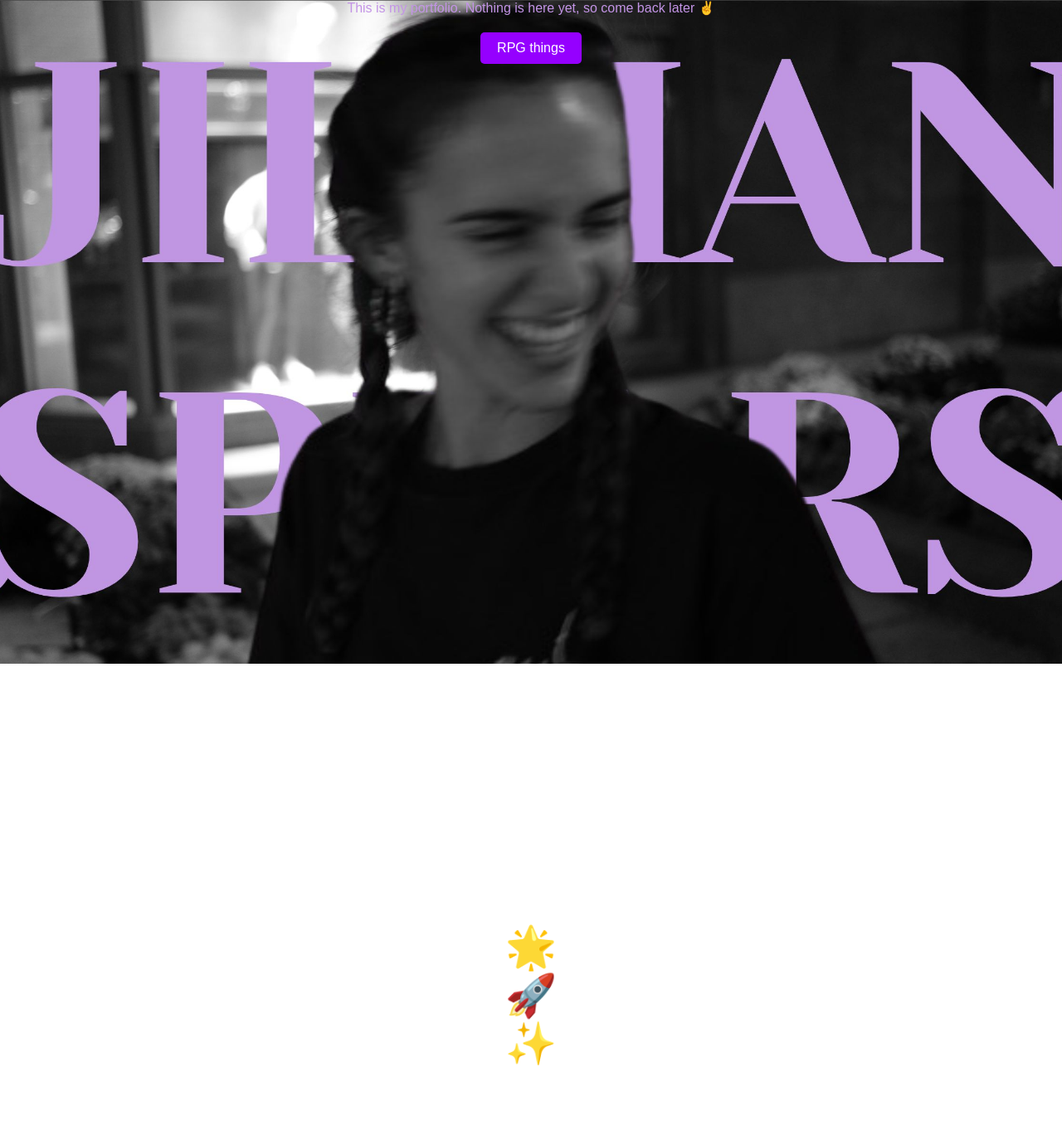
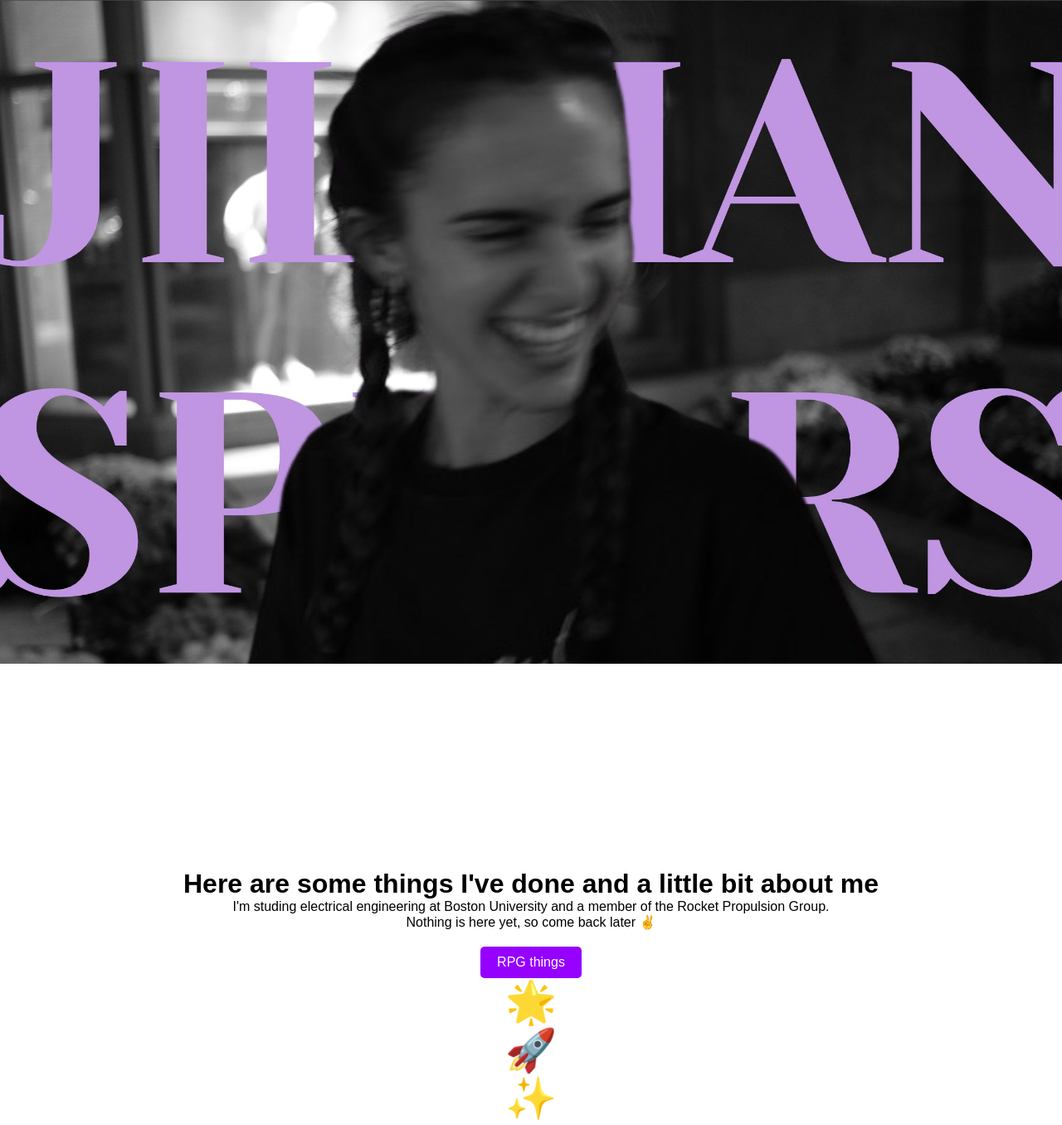
Before and after one commit to jillianspears/jillianspears.com, a plain HTML site: page index.html in a window 1280 px wide. Shown: the whole page at 83% size. Drawn offline with Linux system fonts and the light colour scheme.

Commit message:
Update index.html

```diff
--- a/index.html
+++ b/index.html
@@ -4,16 +4,20 @@
     <meta charset="UTF-8">
     <meta name="viewport" content="width=device-width, initial-scale=1.0">
     <title>jillian</title>
-    <link rel="icon" href="fonts + icons/favicon.svg" sizes="any" type="images/svg+xml">
+    <link rel="icon" href="favicon.svg" sizes="any" type="images/svg+xml">
     <link rel="stylesheet" href="styles.css">
 </head>
 <body>
     <div class="first-section">
-        <p>This is my portfolio. Nothing is here yet, so come back later &#x270C;</p>
-        <a href="FixedHeader.html" class="button">RPG things</a>
+
     </div>
     <div class="second-section">
-        <div class="icons">
+        <p><h1>Here are some things I've done and a little bit about me <br></h1></p>
+        <p>I'm studing electrical engineering at Boston University and a member of the Rocket Propulsion Group.
+        </p>
+        <p>Nothing is here yet, so come back later &#x270C;</p>
+        <a href="FixedHeader.html" class="button">RPG things</a>
+         <div class="icons">
             <div class="icon">🌟</div>
             <div class="icon">🚀</div>
             <div class="icon">✨</div>
```
